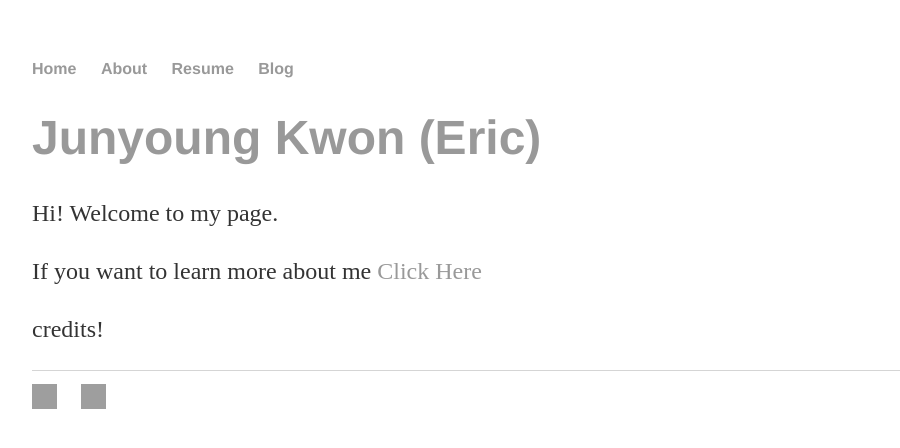
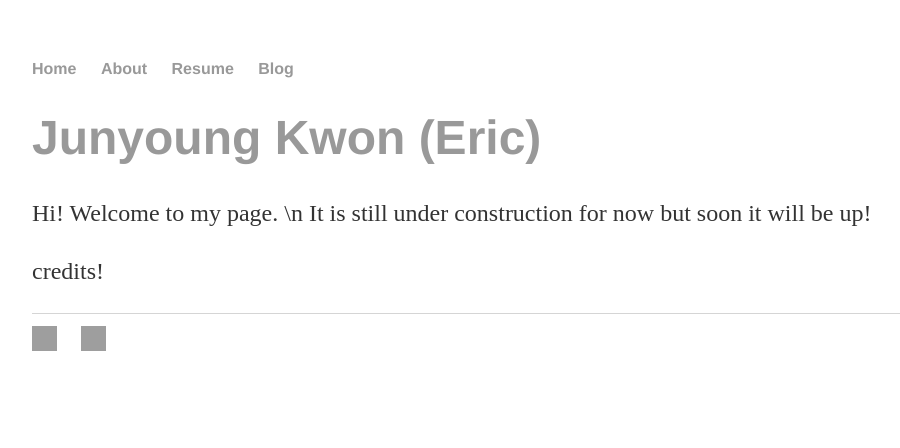
Before and after one commit to junyoung-kwon/Personal-Website, a Jekyll site: the page built from index.html, in a window 1280 px wide. Shown: the top 448 px of the page, without its empty margins (160-1060 px from the left). Built offline with Jekyll 4.4.1, drawn with Linux system fonts in a browser that asks for light colours; grey boxes are pictures that could not be loaded.

Commit message:
text changes

```diff
--- a/index.html
+++ b/index.html
@@ -4,8 +4,7 @@ title: Junyoung's Site
 ---
 <div class="blurb">
     <h1>Junyoung Kwon (Eric)</h1>
-	<p>Hi! Welcome to my page.</p>
-	<p>If you want to learn more about me <a href="/about">Click Here</a></p>
+	<p>Hi! Welcome to my page. \n It is still under construction for now but soon it will be up!</p>
 </div><!-- /.blurb -->
 
 <div class="blurb">
```
